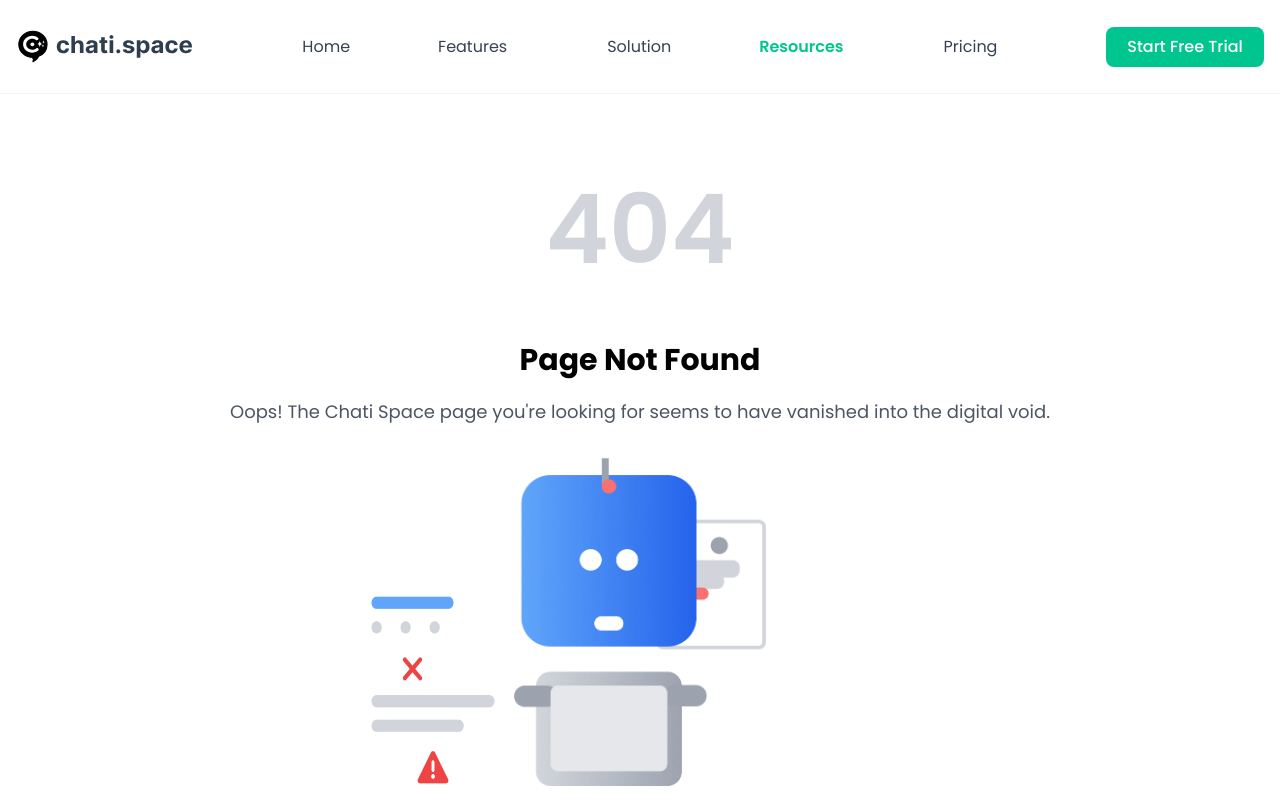
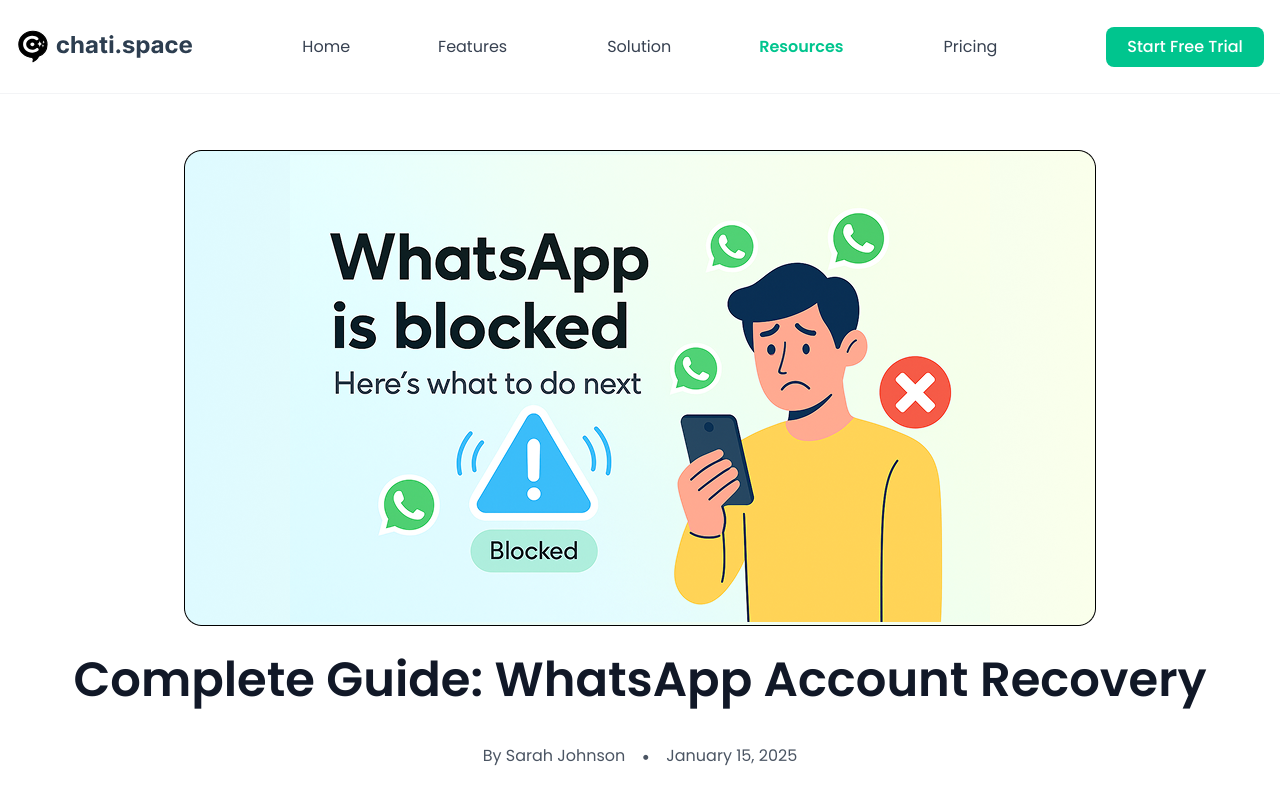
Before and after one commit to AQuadic/chat.space_nextjs, a Next.js app: page /resources/blog_details in a window 1280 px wide. Before the commit this address had no page. Shown: the top 800 px of the page. Built offline with nearby package versions, Linux system fonts and the light colour scheme.

Commit message:
add blog details hero section

```diff
--- /dev/null
+++ b/src/app/resources/blog_details/page.tsx
@@ -0,0 +1,12 @@
+import BlogDetailsHero from '@/components/resources/blog_details/BlogDetailsHero'
+import React from 'react'
+
+const page = () => {
+    return (
+        <div>
+            <BlogDetailsHero />
+        </div>
+    )
+}
+
+export default page
--- a/src/components/layout/Header.tsx
+++ b/src/components/layout/Header.tsx
@@ -204,7 +204,9 @@
           whileHover={{ scale: 1.05 }}
           whileTap={{ scale: 0.95 }}
         >
-          Start Free Trial
+          <Link href="/resources/blog_details">
+            Start Free Trial
+          </Link>
         </motion.div>
 
         <motion.button
--- /dev/null
+++ b/src/components/resources/blog_details/BlogDetailsHero.tsx
@@ -0,0 +1,19 @@
+import Image from 'next/image'
+import React from 'react'
+
+const BlogDetailsHero = () => {
+    return (
+        <section className='container flex flex-col items-center py-14'>
+            <Image src='/images/resources/blogDetailsHero.png' alt='hero' width={912} height={476} />
+            <h1 className='text-[#111827] lg:text-5xl md:text-3xl text-xl font-semibold text-center mt-[30px]'>Complete Guide: WhatsApp Account Recovery</h1>
+            <div className='mt-10 text-[#4B5563] text-base font-normal leading-[150%] flex items-center gap-4'>
+                <p>By Sarah Johnson</p>
+                <div className='text-[#4B5563] text-base font-[Inter]'>•</div>
+                <p>January 15, 2025</p>
+            </div>
+            <p className='text-[#374151] md:text-lg text-base font-normal leading-[150%] mt-[30px] text-center capitalize'>Getting blocked on WhatsApp can be frustrating, especially for businesses relying on the <br /> platform for communication. This comprehensive guide will help you understand why accounts <br /> get blocked and provide actionable steps to recover your access.</p>
+        </section>
+    )
+}
+
+export default BlogDetailsHero
```
Also changed, not shown: public/images/resources/blogDetailsHero.png (added).
